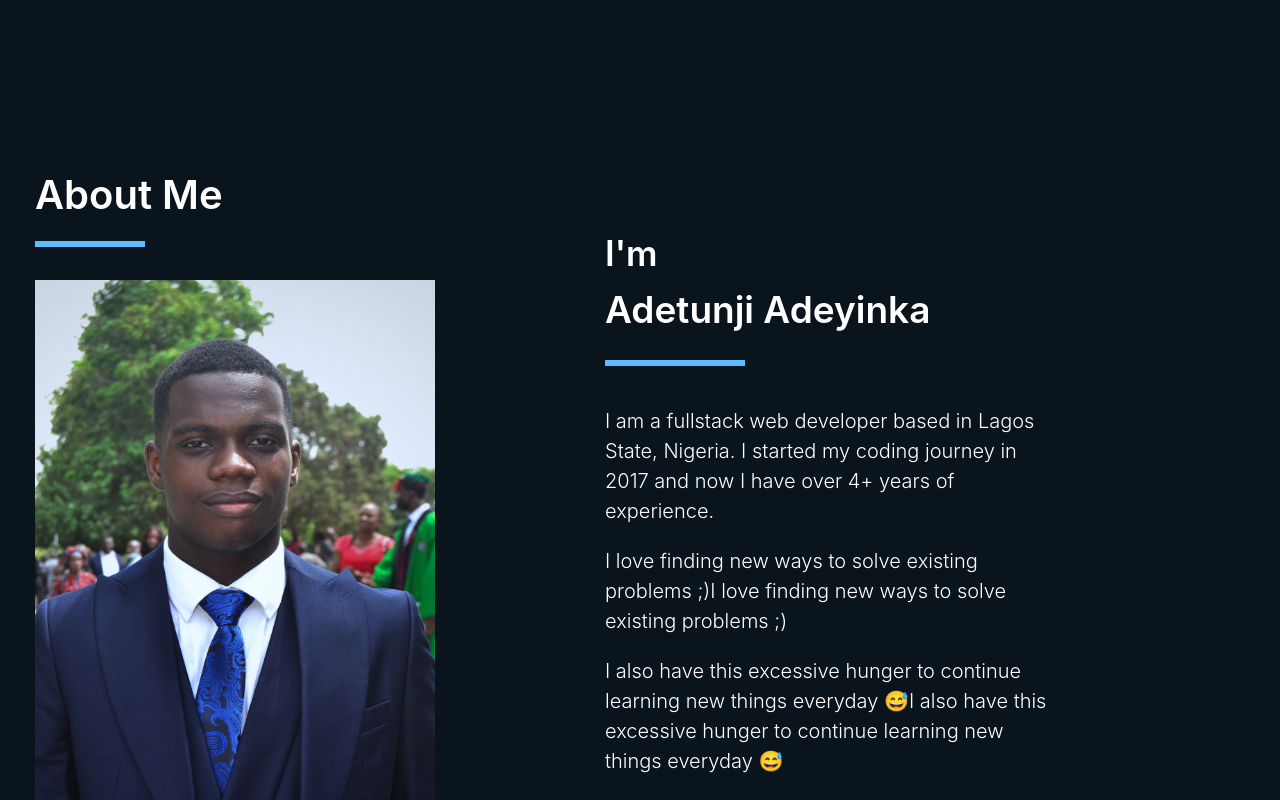
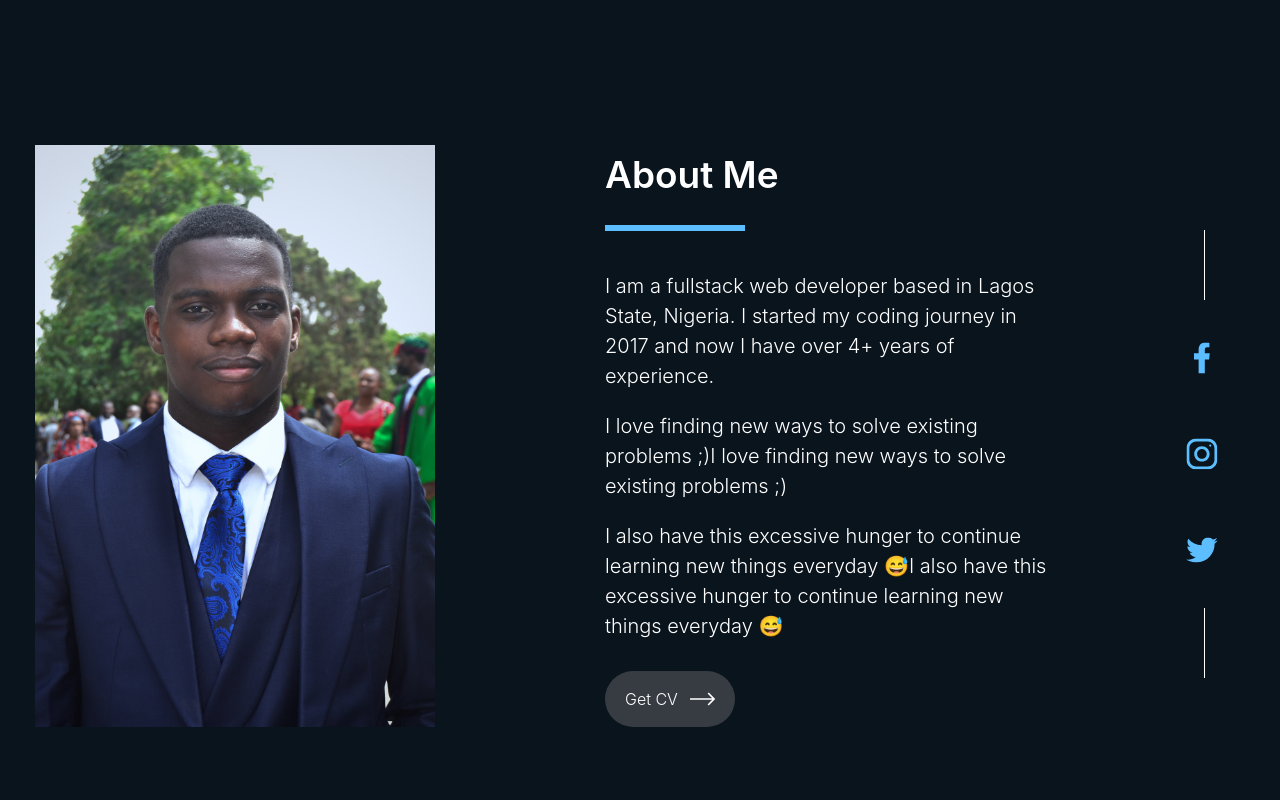
Before and after one commit to Itzadetunji/my-website, a Next.js app: page /about in a window 1280 px wide. Shown: the top 800 px of the page. Built offline with nearby package versions, Linux system fonts and the light colour scheme.

Commit message:
Adding more responsiveness

```diff
--- a/pages/about.tsx
+++ b/pages/about.tsx
@@ -9,6 +9,7 @@ import ParticleComponent from './components/ParticleComponent'
 import TestimonialCard from './components/TestimonialCard'
 import TechStack from './components/TechStack'
 import Social_Links from './components/SocialLinks'
+import Link from 'next/link'
 
 const about: NextPage = () => {
 
@@ -81,15 +82,10 @@ const about: NextPage = () => {
       {/* <Navbar/> */}
       <div className="mt-[165px] mx-auto justify-center">
         <div className='mx-[35px]'>
-          <div>
-            <p className='text-white font-[600] text-[40px]'>About Me</p>
-            <hr className='light-blue border-[3px] w-[110px] mt-[16px]'/>
-          </div>
           <div className='text-white mt-[73px] xl:-mt-[20px] lg:flex lg:flex-row md:items-end lg:space-x-[100px] xl:space-x-[170px] 2xl:space-x-[280px]'>
               <img src="./images/me.jpeg" alt="" className='w-[363px] xl:w-[400px] h-[528px] xl:h-[582px] mx-auto lg:mx-[0px]'/>
               <div className='mt-[100px] lg:mt-[0px] text-center lg:text-left'>
-                <p className='text-white font-[600] text-[55px] lg:text-[35px] hidden lg:block'>I'm</p>
-                <p className='text-white font-[600] text-[55px] lg:text-[37px] leading-[60px] hidden lg:block'>Adetunji Adeyinka</p>
+                <p className='text-white font-[600] text-[55px] lg:text-[37px] leading-[60px] hidden lg:block'>About Me</p>
                 <hr className='light-blue border-[3px] w-[224px] sm:w-[204px] lg:w-[140px] mt-[35px] lg:mt-[20px] hidden lg:block'/>
                 <div className='lg:w-[360px] xl:w-[450px] text-center lg:text-left mx-auto font-light text-[25px] lg:text-[16px] xl:text-[20px] xl:leading-[30px] 2xl:leading-[33px]'>
                   <p className='mt-[20px] lg:mt-[40px]'>
@@ -126,7 +122,7 @@ const about: NextPage = () => {
           <div className='mt-[100px]'>
             <p className='text-white font-[600] text-[40px]'>What People Say About Me</p>
             <hr className='light-blue border-[3px] w-[55px] mt-[13px]'/>
-            <p className='text-white font-[400] text-center leading-[34px] pt-[37px] text-[16px]'>Building a great app involves more than just design and programming. I listen to your requirements to ensure you're satisfied. Listen to others' comments.</p>
+            <p className='text-white font-[400] text-center leading-[34px] pt-[37px] text-[20px]'>Building a great app involves more than just design and programming. I listen to your requirements to ensure you're satisfied. Listen to others' comments.</p>
           </div>
           <div>
             {TestimonialCardContents.map((testimonial, index) => <TestimonialCard imagepath={testimonial.imagepath} name={testimonial.name} role={testimonial.role} description={testimonial.description}/>)}
@@ -143,6 +139,35 @@ const about: NextPage = () => {
           </div>
         </div>
       </div>
+      <div className='lg:absolute lg:top-[200px] xl:top-[150px] right-[50px]'>
+        <div className='hidden lg:flex lg:flex-col mt-5 lg:space-y-[30px] xl:mt-[80px]'>
+          <div className='border-l-white border-l-[1px] h-[70px] lg:ml-[30px]'/>
+          <div className="mx-auto flex flex-col space-y-[40px]">
+            <div className='w-14 h-14 flex hoverAnimation items-center justify-center'>
+              <Link href="https://www.facebook.com/adetunji.adeyinka.1238" passHref>
+                <a target="_blank" rel="noopener noreferrer" className=''>
+                  <img src="icons/social-icons/facebook.svg" className='w-[31.81px] h-[31.81px]' alt=""/>
+                </a>
+              </Link>
+            </div>
+            <div className='w-14 h-14 flex hoverAnimation items-center justify-center'>
+            <Link href="https://www.instagram.com/itzadetunji/" passHref>
+              <a target="_blank" rel="noopener noreferrer" className=''>
+                <img src="icons/social-icons/instagram.svg" className='w-[31.81px] h-[31.81px]' alt=""/>
+              </a>
+            </Link>
+            </div>
+            <div className='w-14 h-14 flex hoverAnimation items-center justify-center'>
+            <Link href="https://twitter.com/itzadetunji1" passHref>
+              <a target="_blank" rel="noopener noreferrer" className=''>
+                <img src="icons/social-icons/twitter.svg" className='w-[31.81px] h-[31.81px]' alt=""/>
+              </a>
+            </Link>
+            </div>
+          </div>
+          <div className='border-l-white border-l-[1px] h-[70px] lg:ml-[30px]'/>
+        </div>
+      </div>
         {/* <ParticleComponent/> */}
       <Footer/>
     </>
```
